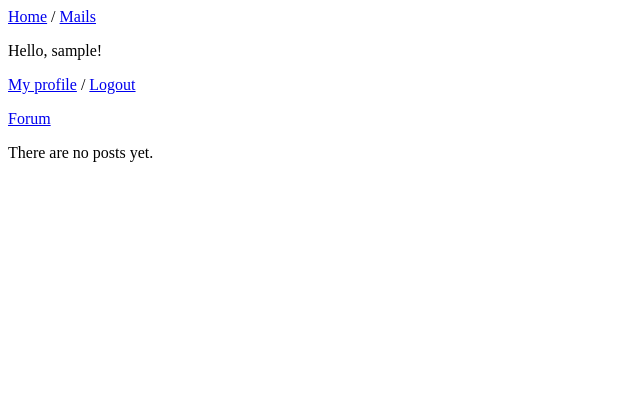
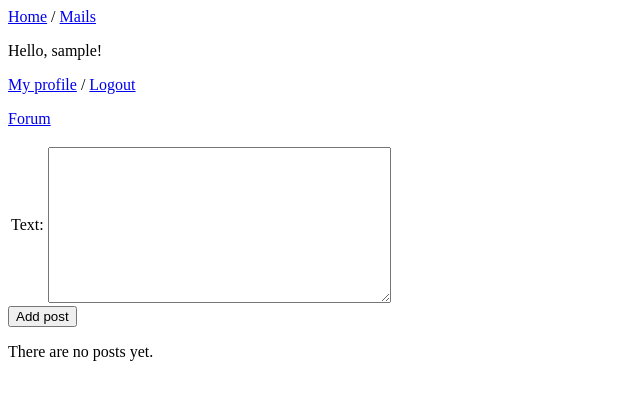
Before and after one commit to dfesenko/django-forum, a Django app: page /forums/topic/1/ in a window 1280 px wide. Shown: the top 400 px of the page, without its empty margins (0-640 px from the left). Run offline with Django 3.2, Linux system fonts and the light colour scheme; the visitor is signed in with stand-in values (Sample User, id 1); data that the repository does not hold is empty.

Commit message:
Add form for new posts creation (inside a topic).

```diff
--- a/forum/discussions/templates/discussions/topic.html
+++ b/forum/discussions/templates/discussions/topic.html
@@ -1,6 +1,20 @@
 {% extends "discussions/base.html" %}
 
 {% block content %}
+
+{% if not request.user.is_anonymous %}
+    <form method="post" action="{% url 'discussions:topic' topic_id=topic_id %}" >
+        {% csrf_token %}
+        <table>
+            <tr>
+                <td>{{ post_form.post_body.label_tag }}</td>
+                <td>{{ post_form.post_body }}</td>
+            </tr>
+        </table>
+        <input type="submit" value="Add post">
+    </form>
+{% endif %}
+
 
 {% if posts_list %}
 <p>Posts:</p>
@@ -18,5 +32,4 @@
     <p>There are no posts yet.</p>
 {% endif %}
 
-
 {% endblock %}
--- a/forum/discussions/views.py
+++ b/forum/discussions/views.py
@@ -431,12 +431,31 @@ class CategoryView(generic.ListView):
         return Topic.objects.filter(category_id=self.kwargs['category_id'])
 
 
-class TopicView(generic.ListView):
-    template_name = 'discussions/topic.html'
-    context_object_name = 'posts_list'
+class TopicView(View):
+    # todo: refactor this using FormView
 
-    def get_queryset(self):
-        return Post.objects.filter(topic_id=self.kwargs['topic_id'])
+    def get(self, request, topic_id):
+        return self.post_list_response(request, PostForm())
+
+    def post(self, request, topic_id):
+        post_form = PostForm(request.POST)
+        if post_form.is_valid():
+            post = post_form.save(commit=False)
+            post.author = request.user
+            post.topic = Topic.objects.get(pk=topic_id)
+            post.save()
+            return redirect('discussions:topic', topic_id=topic_id)
+
+        return self.post_list_response(request, post_form)
+
+    def post_list_response(self, request, post_form):
+        topic_id = self.kwargs['topic_id']
+        posts_list = Post.objects.filter(topic_id=topic_id).order_by('-creation_date')
+        return render(request, 'discussions/topic.html', {
+            'posts_list': posts_list,
+            'post_form': post_form,
+            'topic_id': topic_id
+        })
 
 
 class CreateTopicView(CheckUserMixin, View):
```
